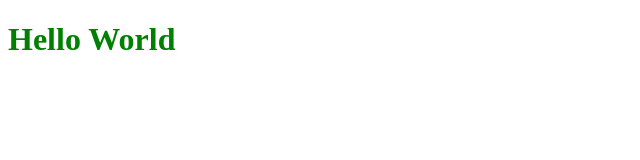
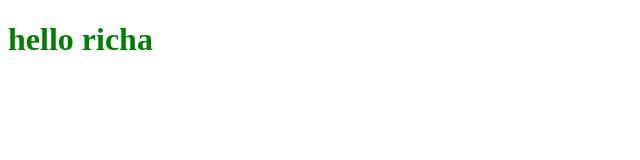
Before and after one commit to pandeyricha1002/demo2, a website: page index.html in a window 1280 px wide. Shown: the whole page, without its empty margins (0-640 px from the left). Drawn offline with Linux system fonts and the light colour scheme.

Commit message:
changed heading message hello world to hello richa

```diff
--- a/index.html
+++ b/index.html
@@ -8,6 +8,6 @@
     <link rel="stylesheet" href="index.css">
 </head>
 <body>
-    <h1>Hello World</h1>
+    <h1>hello richa</h1>
 </body>
 </html>
```
